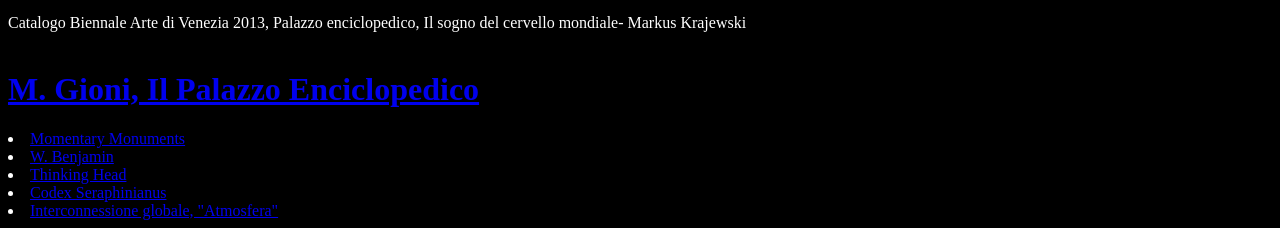
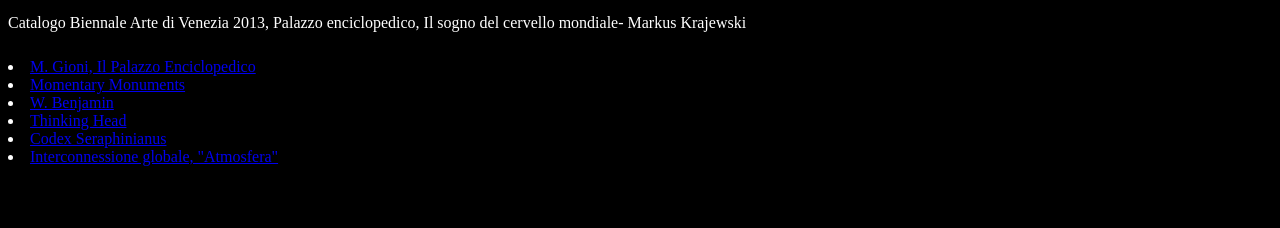
Before and after one commit to imcarloscif/micorriza.html, a plain HTML site: page 021.html in a window 1280 px wide. Shown: the part 1958-2186 px from the top of the page. After the commit the page ends 2132 px from the top, so only its background shows below. Drawn offline with Linux system fonts and the light colour scheme.

Commit message:
Update 021.html

```diff
--- a/021.html
+++ b/021.html
@@ -12,7 +12,7 @@ Il sogno del cervello mondiale
 </center>
 <body><P> Catalogo Biennale Arte di Venezia 2013, Palazzo enciclopedico, Il sogno del cervello mondiale- Markus Krajewski
 <hr color="black" height="50">
-<a href="file:///Users/admin/Desktop/micorriza/022.html"><h1>M. Gioni, Il Palazzo Enciclopedico</h1></a>
+<li><a href="022.html">M. Gioni, Il Palazzo Enciclopedico</a></li>
 <li><a href="010.html">Momentary Monuments</a></li>
 <li><a href="001.html">W. Benjamin</a></li>
 <li><a href="014.html">Thinking Head</a></li>
```
